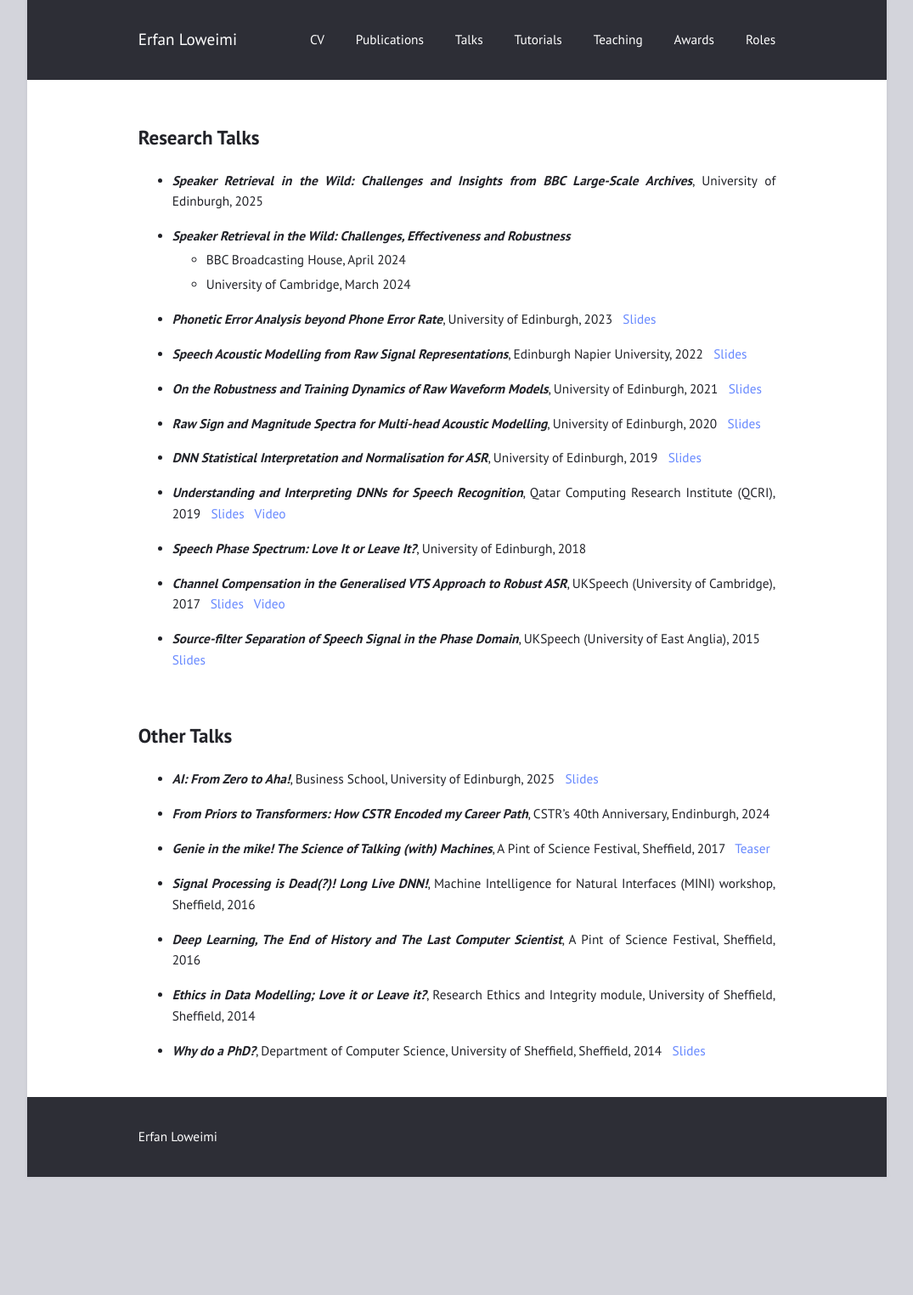
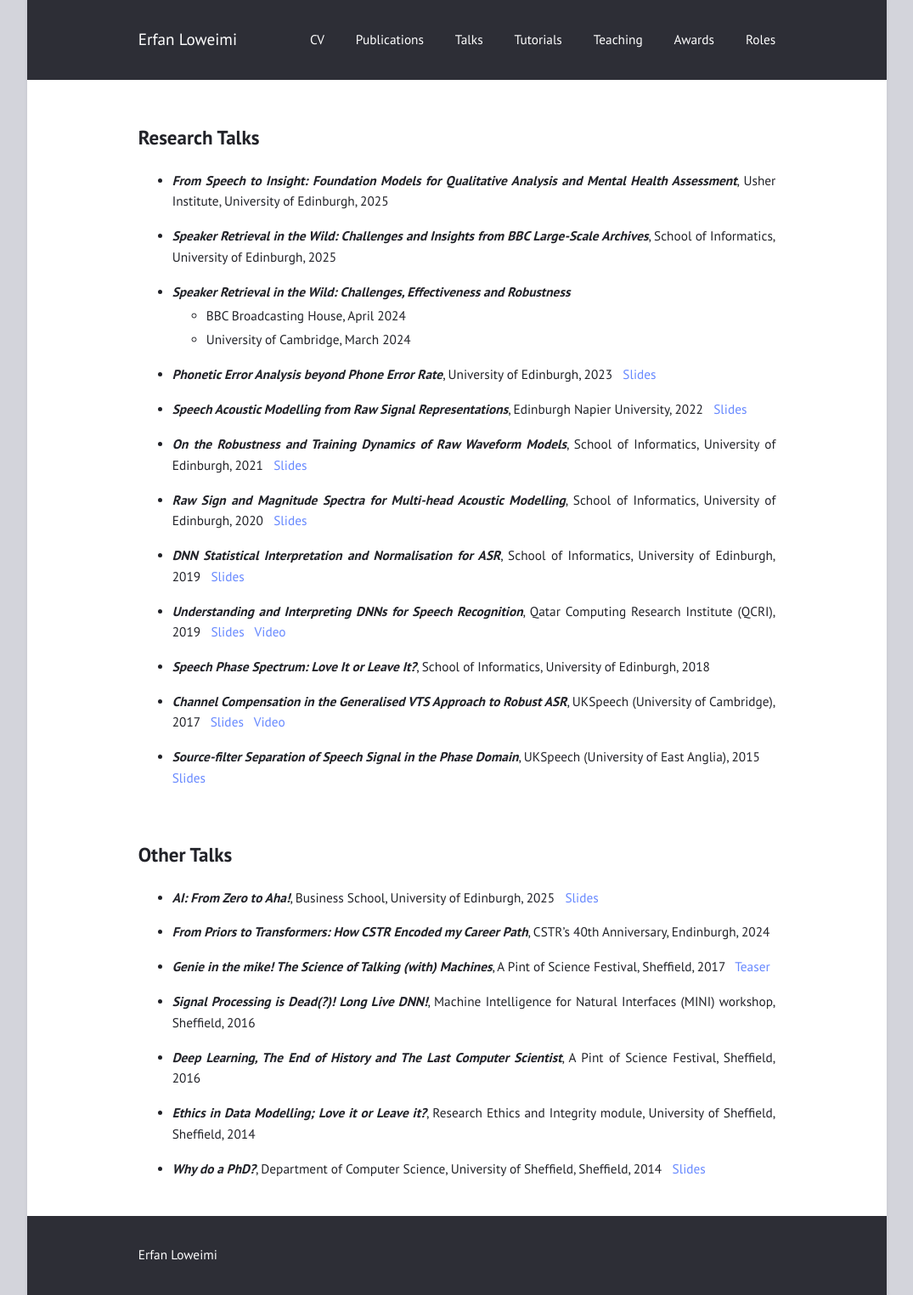
Before and after one commit to eloweimi/eloweimi.github.io, a Jekyll site: the page built from talks.md, in a window 1280 px wide. Shown: the whole page at 85% size, without its empty margins (102-1177 px from the left). Built offline with Jekyll 4.4.1, drawn with Linux system fonts in a browser that asks for light colours; before the commit the page ends 1385 px from its top, so only the background shows below that.

Commit message:
Update talks.md

```diff
--- a/talks.md
+++ b/talks.md
@@ -6,7 +6,9 @@ title: ""
 
 ## Research Talks ##
 
-  * ***Speaker Retrieval in the Wild: Challenges and Insights from BBC Large-Scale Archives***, University of Edinburgh, 2025
+  * ***From Speech to Insight: Foundation Models for Qualitative Analysis and Mental Health Assessment***, Usher Institute, University of Edinburgh, 2025
+
+  * ***Speaker Retrieval in the Wild: Challenges and Insights from BBC Large-Scale Archives***, School of Informatics, University of Edinburgh, 2025
 
   * ***Speaker Retrieval in the Wild: Challenges, Effectiveness and Robustness***
     - BBC Broadcasting House, April 2024
@@ -16,16 +18,16 @@ title: ""
 
   * ***Speech Acoustic Modelling from Raw Signal Representations***, Edinburgh Napier University, 2022 &nbsp; [Slides](/files/Talks/2022_ENU_RawAM_ELoweimi.pdf)
 
- * ***On the Robustness and Training Dynamics of Raw Waveform Models***, University of Edinburgh, 2021 &nbsp; [Slides](/files/Talks/2020_Dynamics_Robustness.pdf)
+ * ***On the Robustness and Training Dynamics of Raw Waveform Models***, School of Informatics, University of Edinburgh, 2021 &nbsp; [Slides](/files/Talks/2020_Dynamics_Robustness.pdf)
 
- * ***Raw Sign and Magnitude Spectra for Multi-head Acoustic Modelling***, University of Edinburgh, 2020 &nbsp; [Slides](/files/Talks/2020_Raw_Sign_Mag.pdf)
+ * ***Raw Sign and Magnitude Spectra for Multi-head Acoustic Modelling***, School of Informatics, University of Edinburgh, 2020 &nbsp; [Slides](/files/Talks/2020_Raw_Sign_Mag.pdf)
 
- * ***DNN Statistical Interpretation and Normalisation for ASR***, University of Edinburgh, 2019 &nbsp; [Slides](/files/Talks/2019_CSTR_DNN_Understanding_ASR.pdf)
+ * ***DNN Statistical Interpretation and Normalisation for ASR***, School of Informatics, University of Edinburgh, 2019 &nbsp; [Slides](/files/Talks/2019_CSTR_DNN_Understanding_ASR.pdf)
 
   * ***Understanding and Interpreting DNNs for
 Speech Recognition***, Qatar Computing Research Institute (QCRI), 2019 &nbsp; [Slides](/files/Talks/2019_QCRI.pdf) &nbsp;  [Video](https://www.youtube.com/watch?v=MomZa3lmpmM)
 
-  * ***Speech Phase Spectrum: Love It or Leave It?***, University of Edinburgh, 2018 &nbsp; <!--[Slides](/files/Talks/2018_ELoweimi_CSTR_part1.pdf)-->
+  * ***Speech Phase Spectrum: Love It or Leave It?***, School of Informatics, University of Edinburgh, 2018 &nbsp; <!--[Slides](/files/Talks/2018_ELoweimi_CSTR_part1.pdf)-->
 
   * ***Channel Compensation in the Generalised VTS Approach to Robust ASR***, UKSpeech (University of Cambridge), 2017 &nbsp; [Slides](/files/Talks/2017_UKSpeech.pdf) &nbsp; [Video](https://www.youtube.com/watch?v=iUdGdhvxX7s)
 
```
